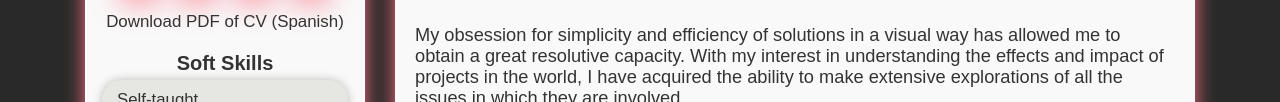
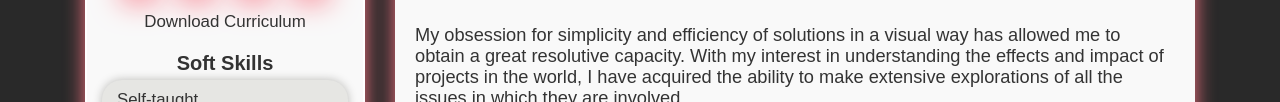
Before and after one commit to G10on/g10on.github.io, a plain HTML site: page index_english.html in a window 1280 px wide. Shown: the part 398-500 px from the top of the page. Drawn offline with Linux system fonts and the light colour scheme.

Commit message:
1 file modified

```diff
--- a/index_english.html
+++ b/index_english.html
@@ -80,7 +80,7 @@
 
             <div id="download">
               <a href="assets/CV_english.pdf" download>
-                Download PDF of CV (Spanish)
+                Download Curriculum
               </a>
             </div>
           </div>
```
